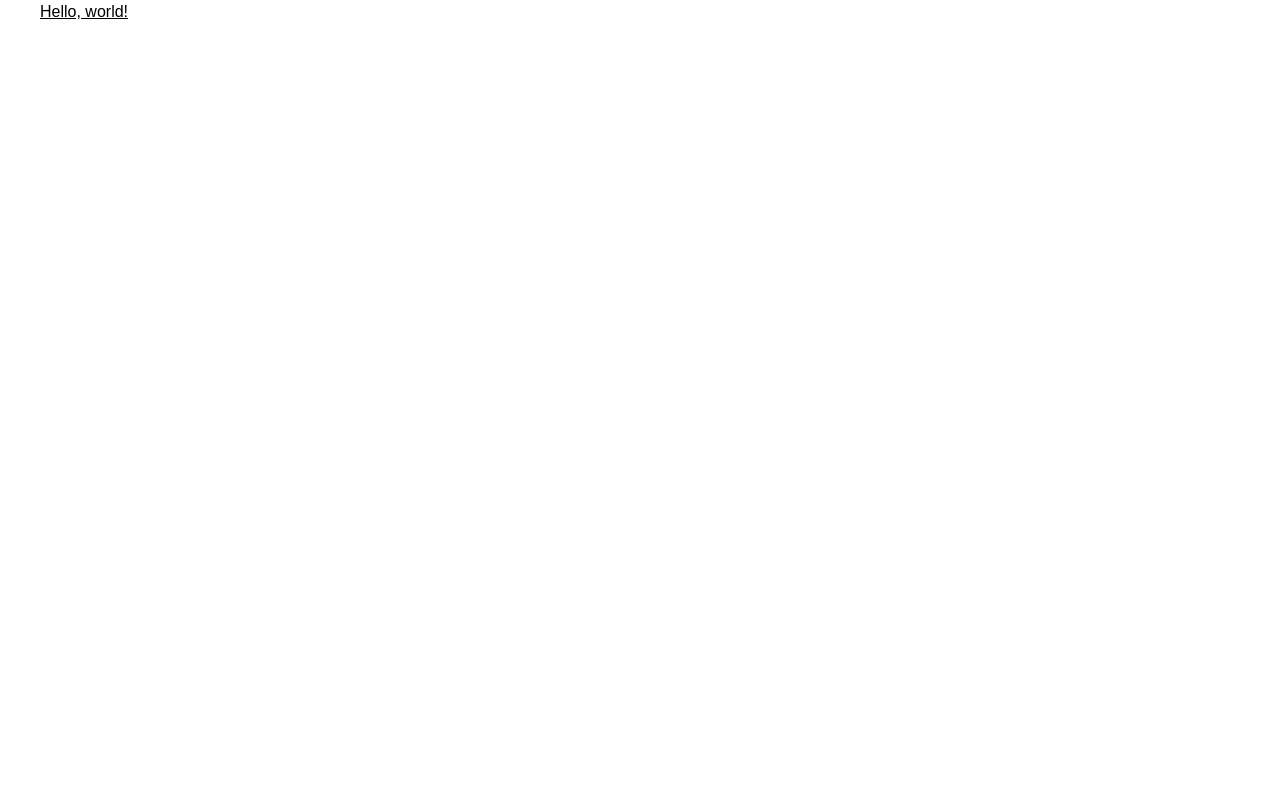
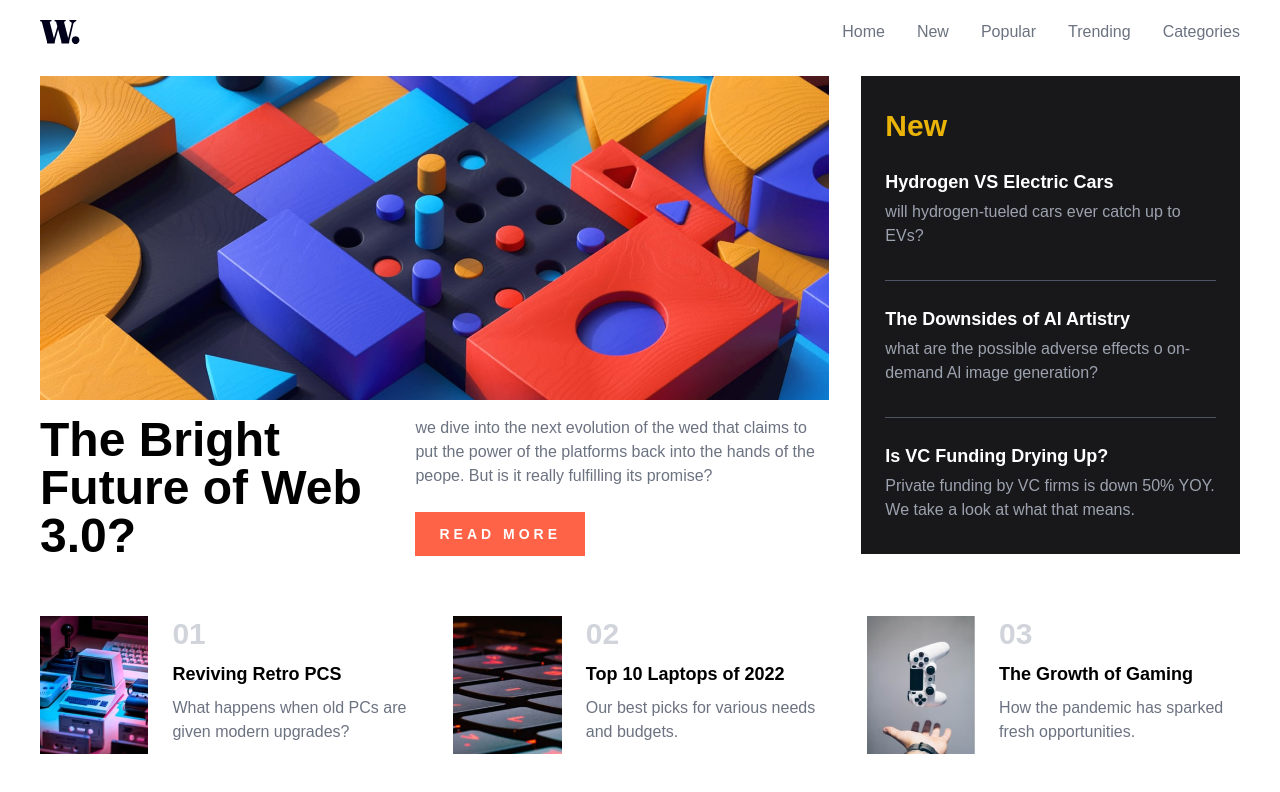
Before and after one commit to hotaroo-dev/news-homepage, a Nuxt app: page / in a window 1280 px wide. Shown: the top 792 px of the page. Built offline with nearby package versions, Linux system fonts and the light colour scheme.

Commit message:
feat(*): finished

```diff
--- a/assets/css/tailwind.css
+++ b/assets/css/tailwind.css
@@ -6,4 +6,6 @@ body {
   font-family: 'Inter Variable', sans-serif;
   -webkit-font-smoothing: antialiased;
   -moz-osx-font-smoothing: grayscale;
+
+  @apply min-h-screen;
 }
--- a/pages/index.vue
+++ b/pages/index.vue
@@ -1,5 +1,220 @@
 <template>
-  <div class="container">
-    <h1 class="underline">Hello, world!</h1>
+  <div>
+    <header class="sticky top-0 bg-white py-3">
+      <div class="container flex items-center lg:max-w-7xl">
+        <div class="grid h-10 w-10 place-items-center">
+          <img src="/images/logo.svg" alt="news logo" />
+        </div>
+        <nav class="flex-1">
+          <ul class="hidden justify-end gap-8 text-gray-500 lg:flex">
+            <li
+              v-for="(menu, idx) in menus"
+              :key="idx"
+              class="cursor-pointer duration-300 hover:text-orange-500"
+            >
+              <NuxtLink :to="`/${menu}`">
+                {{ menu }}
+              </NuxtLink>
+            </li>
+          </ul>
+        </nav>
+        <button
+          class="h-10 w-10 place-items-center lg:hidden"
+          @click="openMenu = true"
+        >
+          <img src="/images/icon-menu.svg" alt="menu icon" />
+        </button>
+        <Teleport to="body">
+          <Transition name="slide">
+            <div v-if="openMenu">
+              <div
+                class="bg fixed top-0 z-10 h-full w-full bg-slate-950 bg-opacity-50"
+              ></div>
+              <div
+                class="inner fixed right-0 top-0 z-10 min-h-screen w-4/6 bg-white"
+              >
+                <button
+                  class="absolute right-6 top-4 grid h-10 w-10 place-items-center"
+                  @click="openMenu = false"
+                >
+                  <img
+                    src="/images/icon-menu-close.svg"
+                    alt="menu-close icon"
+                  />
+                </button>
+                <nav class="pl-6 pt-40">
+                  <ul class="space-y-6 text-xl">
+                    <TransitionGroup>
+                      <li
+                        v-for="(menu, idx) in menus"
+                        :key="idx"
+                        class="cursor-pointer duration-300 hover:text-orange-500"
+                      >
+                        <NuxtLink :to="`/${menu}`">
+                          {{ menu }}
+                        </NuxtLink>
+                      </li>
+                    </TransitionGroup>
+                  </ul>
+                </nav>
+              </div>
+            </div>
+          </Transition>
+        </Teleport>
+      </div>
+    </header>
+
+    <main class="container py-3 lg:max-w-7xl">
+      <div class="grid grid-cols-1 gap-y-14 lg:grid-cols-3 lg:gap-x-8">
+        <div class="col-span-2 space-y-4">
+          <picture>
+            <source
+              srcset="/images/image-web-3-desktop.jpg"
+              media="(min-width: 1024px)"
+            />
+            <img src="/images/image-web-3-mobile.jpg" alt="hero image" />
+          </picture>
+          <div
+            class="flex flex-col justify-between gap-4 lg:flex-row lg:gap-10"
+          >
+            <h1 class="w-1/2 text-3xl font-bold lg:w-[42.5%] lg:text-5xl">
+              The Bright Future of Web 3.0?
+            </h1>
+            <div class="flex-1 space-y-4 lg:space-y-6">
+              <p class="w-11/12 text-gray-500 lg:w-full">
+                we dive into the next evolution of the wed that claims to put
+                the power of the platforms back into the hands of the peope. But
+                is it really fulfilling its promise?
+              </p>
+              <button
+                class="bg-[tomato] px-6 py-3 text-sm font-bold uppercase tracking-[0.25rem] text-white duration-300 hover:bg-black"
+              >
+                read more
+              </button>
+            </div>
+          </div>
+        </div>
+
+        <div class="h-min bg-zinc-900 p-6 lg:py-8">
+          <h1 class="mb-6 w-1/2 text-3xl font-bold text-yellow-500">New</h1>
+          <ul class="space-y-6">
+            <li class="border-b border-gray-600 pb-6 lg:pb-8">
+              <h2
+                class="mb-1 text-lg font-bold text-white duration-300 hover:text-yellow-500"
+              >
+                Hydrogen VS Electric Cars
+              </h2>
+              <p class="text-gray-400">
+                will hydrogen-tueled cars ever catch up to EVs?
+              </p>
+            </li>
+            <li class="border-b border-gray-600 pb-6 lg:pb-8">
+              <h2
+                class="mb-1 text-lg font-bold text-white duration-300 hover:text-yellow-500"
+              >
+                The Downsides of Al Artistry
+              </h2>
+              <p class="text-gray-400">
+                what are the possible adverse effects o on-demand Al image
+                generation?
+              </p>
+            </li>
+            <li>
+              <h2
+                class="mb-1 text-lg font-bold text-white duration-300 hover:text-yellow-500"
+              >
+                Is VC Funding Drying Up?
+              </h2>
+              <p class="text-gray-400">
+                Private funding by VC firms is down 50% YOY. We take a look at
+                what that means.
+              </p>
+            </li>
+          </ul>
+        </div>
+      </div>
+
+      <div class="grid grid-cols-1 gap-10 py-14 lg:grid-cols-3">
+        <div class="grid grid-cols-3 gap-6">
+          <img src="/images/image-retro-pcs.jpg" alt="retro pcs" />
+          <div class="col-span-2 space-y-2">
+            <h2 class="text-3xl font-bold text-gray-300">01</h2>
+            <h3 class="text-lg font-bold duration-300 hover:text-orange-600">
+              Reviving Retro PCS
+            </h3>
+            <p class="text-gray-500">
+              What happens when old PCs are given modern upgrades?
+            </p>
+          </div>
+        </div>
+        <div class="grid grid-cols-3 gap-6">
+          <img src="/images/image-top-laptops.jpg" alt="top laptops" />
+          <div class="col-span-2 space-y-2">
+            <h2 class="text-3xl font-bold text-gray-300">02</h2>
+            <h3 class="text-lg font-bold duration-300 hover:text-orange-600">
+              Top 10 Laptops of 2022
+            </h3>
+            <p class="text-gray-500">
+              Our best picks for various needs and budgets.
+            </p>
+          </div>
+        </div>
+        <div class="grid grid-cols-3 gap-6">
+          <img src="/images/image-gaming-growth.jpg" alt="game controller" />
+          <div class="col-span-2 space-y-2">
+            <h2 class="text-3xl font-bold text-gray-300">03</h2>
+            <h3 class="text-lg font-bold duration-300 hover:text-orange-600">
+              The Growth of Gaming
+            </h3>
+            <p class="text-gray-500">
+              How the pandemic has sparked fresh opportunities.
+            </p>
+          </div>
+        </div>
+      </div>
+    </main>
   </div>
 </template>
+
+<script setup lang="ts">
+const menus = ['Home', 'New', 'Popular', 'Trending', 'Categories']
+
+const openMenu = ref(false)
+
+watch(openMenu, () => {
+  if (openMenu.value) {
+    document.body.style.overflow = 'hidden'
+  } else {
+    document.body.style.overflow = 'auto'
+  }
+})
+</script>
+
+<style scoped>
+.slide-enter-active,
+.slide-leave-active,
+.slide-enter-active .inner,
+.slide-leave-active .inner {
+  transition: all 0.8s cubic-bezier(0.4, 0, 0.2, 1);
+}
+
+.slide-enter-active .bg {
+  transition: all 0.25s cubic-bezier(0.4, 0, 0.2, 1);
+  transition-delay: 0.5s;
+}
+
+.slide-leave-active .bg {
+  transition: all 0.25s cubic-bezier(0.4, 0, 0.2, 1);
+  transition-delay: 0;
+}
+
+.slide-enter-from .bg,
+.slide-leave-to .bg {
+  background-color: transparent;
+}
+
+.slide-enter-from .inner,
+.slide-leave-to .inner {
+  transform: translateX(100%);
+}
+</style>
```
